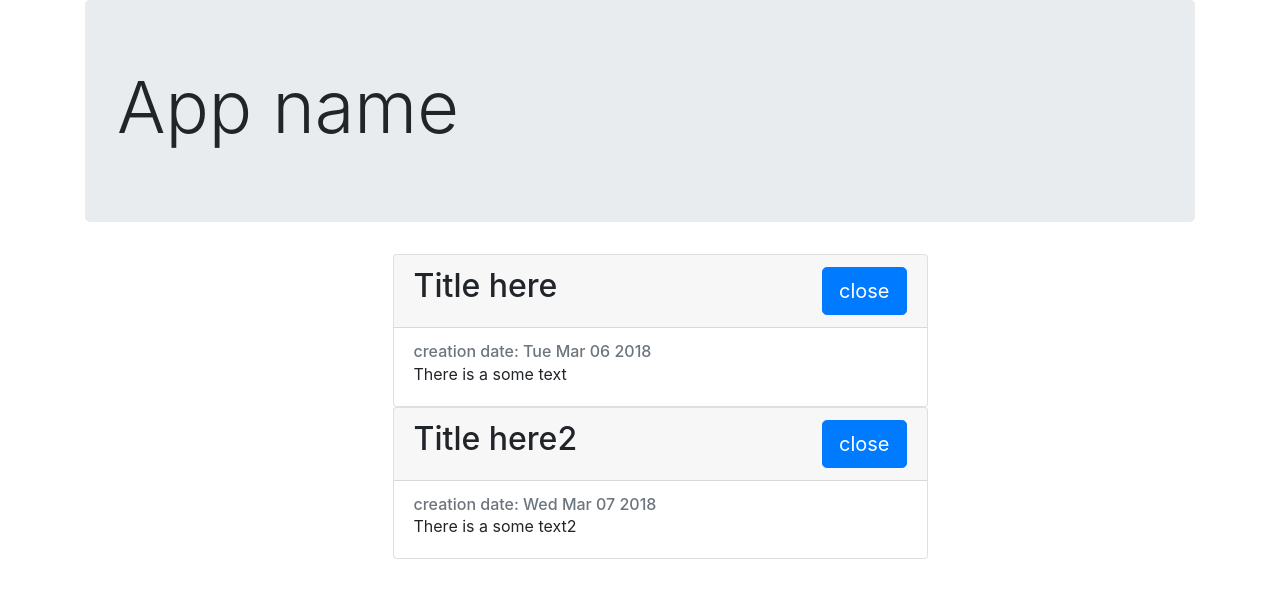
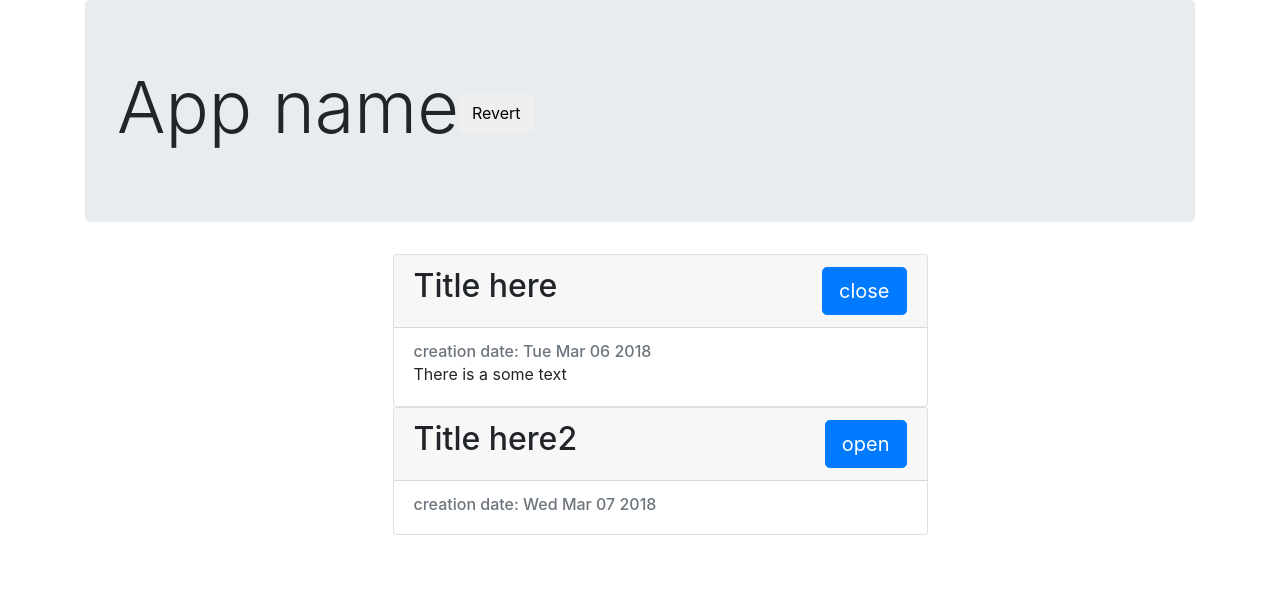
Before and after one commit to SergeyKozlovskij/reactTraining, a React (Create React App) app: page / in a window 1280 px wide. Shown: the top 598 px of the page. Built offline with nearby package versions, Linux system fonts and the light colour scheme.

Commit message:
react screenCast lesson10

```diff
--- a/src/components/App.js
+++ b/src/components/App.js
@@ -1,17 +1,32 @@
-import React from 'react'
+import React, {Component} from 'react'
 import ArticleList from './ArticleList'
 import articles from '../fixtures'
 import 'bootstrap/dist/css/bootstrap.css'
 
-function App() {
-    return (
-        <div className="container">
-            <div className="jumbotron">
-                <h1 className="display-3">App name</h1>
+class App extends Component {
+    state = {
+        reverted: false
+    };
+    articles = articles.slice();
+
+    render() {
+        return (
+            <div className="container">
+                <div className="jumbotron">
+                    <h1 className="display-3">
+                        App name
+                        <button className="btn" onClick={this.revert}>Revert</button>
+                    </h1>
+                </div>
+                <ArticleList articles={this.articles}/>
             </div>
-            <ArticleList articles={articles}/>
-        </div>
-    )
+        )
+    }
+
+    revert = () => {
+        this.articles.reverse();
+        this.setState({reverted: !this.state.reverted})
+    };
 }
 
 export default App
--- a/src/components/Article.js
+++ b/src/components/Article.js
@@ -2,9 +2,18 @@ import React, {Component} from 'react'
 
 
 class Article extends Component {
-    state = {
-        isOpen: true
-    };
+    constructor(props) {
+        super(props);
+        this.state = {
+            isOpen: props.defaultOpen
+        };
+    }
+
+    componentWillReceiveProps(nextProps) {
+        if (nextProps.defaultOpen !== this.props.defaultOpen) {
+            this.setState({isOpen: nextProps.defaultOpen})
+        }
+    }
 
     render() {
         const {article} = this.props;
@@ -14,7 +23,8 @@ class Article extends Component {
                 <div className="card-header">
                     <h2>
                         {article.title}
-                        <button className="btn btn-primary btn-lg float-right" onClick={this.handleClick}>{this.state.isOpen ? 'close' : 'open'}</button>
+                        <button className="btn btn-primary btn-lg float-right"
+                                onClick={this.handleClick}>{this.state.isOpen ? 'close' : 'open'}</button>
                     </h2>
                 </div>
                 <div className="card-body">
@@ -22,9 +32,7 @@ class Article extends Component {
                         creation date: {(new Date(article.date)).toDateString()}
                     </h6>
                     {body}
-
                 </div>
-
             </div>
         )
     }
--- a/src/components/ArticleList/index.js
+++ b/src/components/ArticleList/index.js
@@ -3,9 +3,9 @@ import Article from '../Article'
 import './style.css'
 
 export default function ArticleList({articles}) {
-    const articleElements = articles.map(article =>
+    const articleElements = articles.map((article, index) =>
         <li key={article.id} className="article-list__li">
-            <Article article={article}/>
+            <Article article={article} defaultOpen={index === 0}/>
         </li>);
     return (
         <ul>
```
